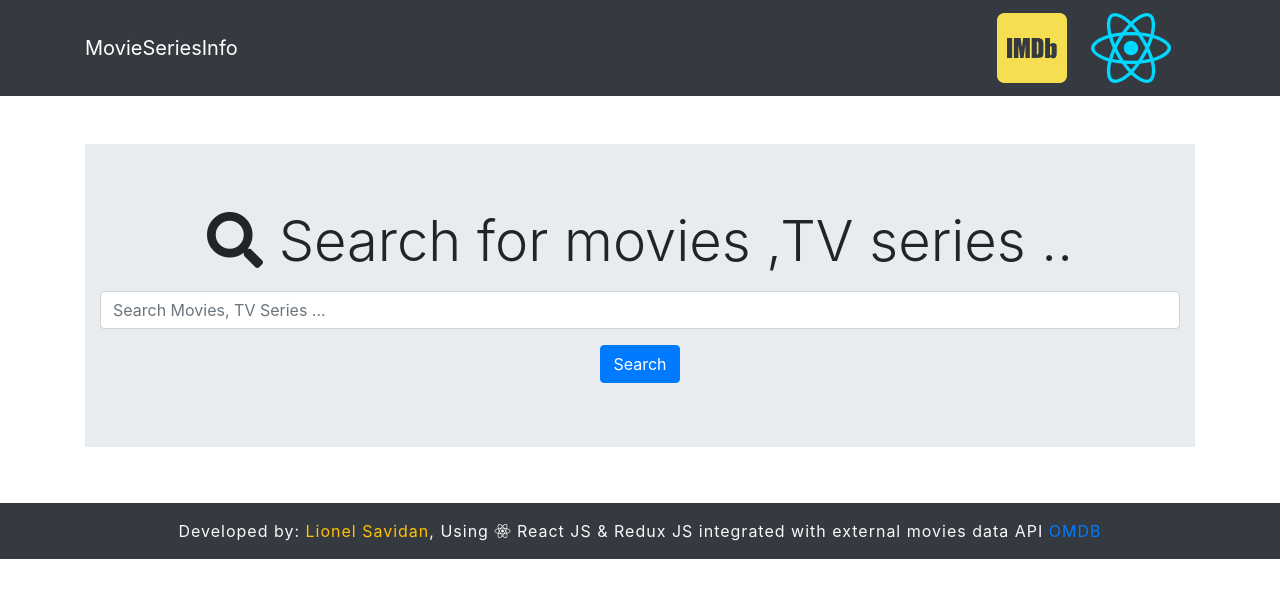
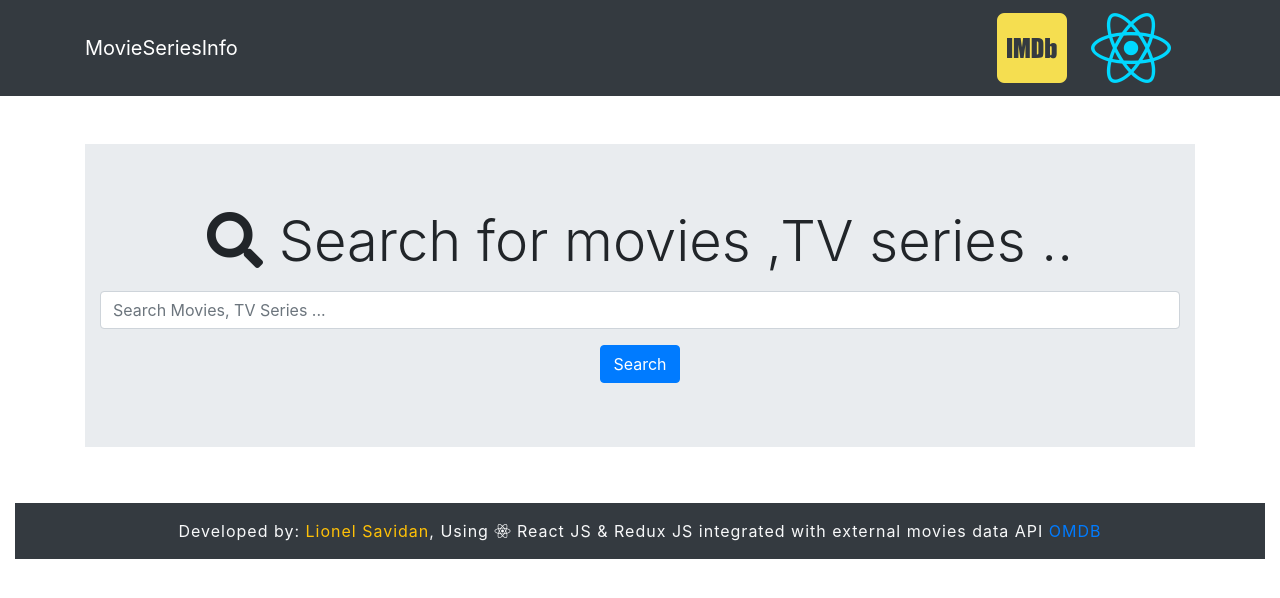
Before and after one commit to Liosavid/2020-04_REACT_REDUX_Movies-Series-Info, a React (Create React App) app: page /#/ in a window 1280 px wide. Shown: the top 598 px of the page. Built offline with nearby package versions, Linux system fonts and the light colour scheme.

Commit message:
footer position

```diff
--- a/src/App.css
+++ b/src/App.css
@@ -34,4 +34,14 @@
 
 
 
+
 }
+
+.footer-row{
+bottom:0;
+  height:100px;
+
+  margin-right:0!important;
+  margin-left:0!important;
+  width:100%!important;
+}
--- a/src/components/layout/Footer.js
+++ b/src/components/layout/Footer.js
@@ -4,8 +4,9 @@ import React from 'react';
 const Footer = () => {
 
         return(
-            <div className="footer">
-            <div className="row">
+
+            <div className="footer container-fluid footer-row">
+            <div className="row ">
               <div className="col-md-12">
                 <div className="footer p-3 mt-4 text-center bg-dark text-light">
                   Developed by:&nbsp;
```
